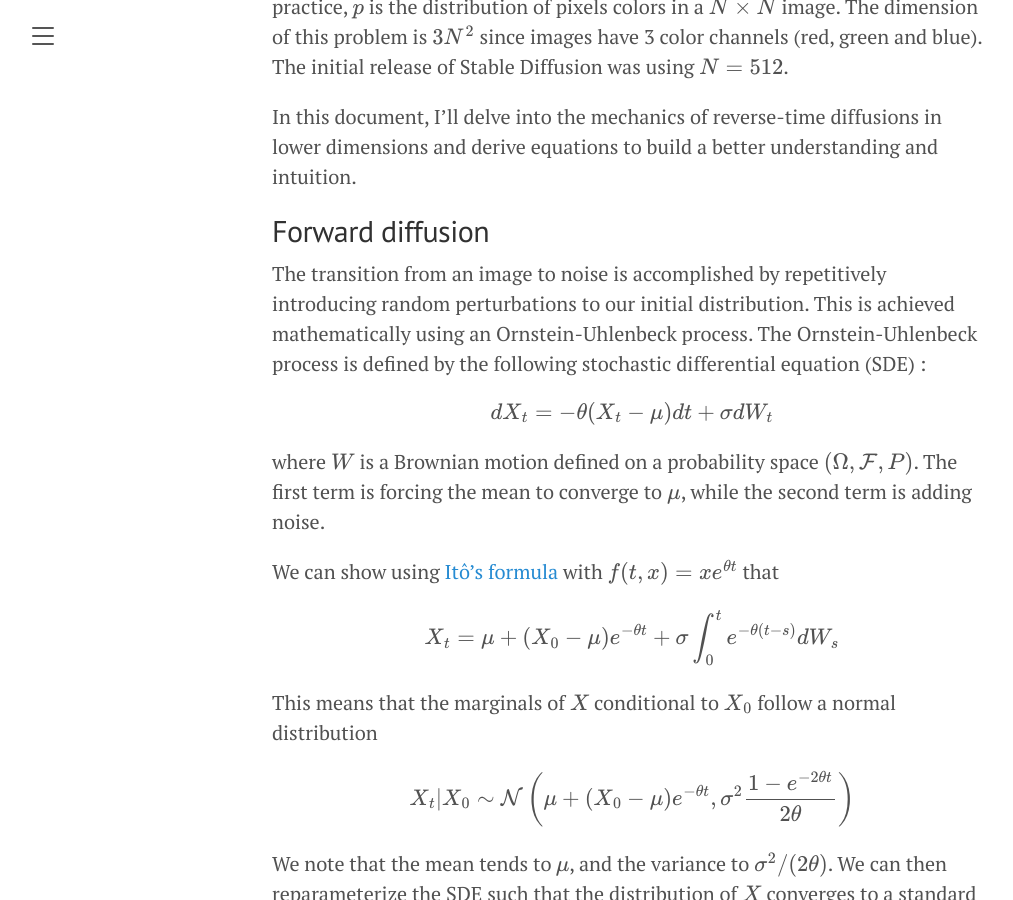
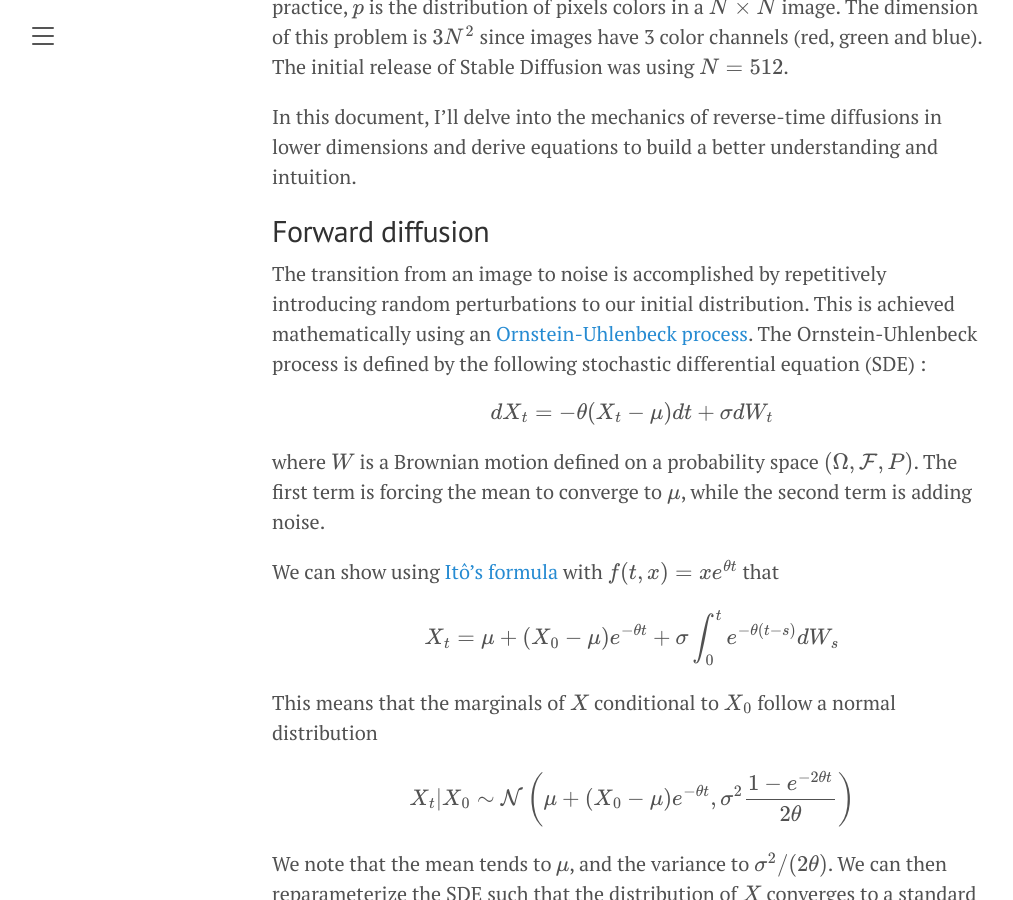
Before and after one commit to v4nn4/v4nn4.github.io, a Jekyll site: the page built from _posts/2023-10-24-stable-diffusion-and-time-reversal.md, in a window 1280 px wide and 900 px high, scrolled down 474 px. Shown: the whole window, without its empty margins (8-1021 px from the left). Built offline with Jekyll 4.4.1, drawn with Linux system fonts in a browser that asks for light colours; formulas are drawn with MathJax 3; part of the change alters nothing that is shown; some of the changed text lies outside the part shown.

Commit message:
Add some links

````diff
--- a/_posts/2023-10-24-stable-diffusion-and-time-reversal.md
+++ b/_posts/2023-10-24-stable-diffusion-and-time-reversal.md
@@ -11,7 +11,7 @@ In this document, I'll delve into the mechanics of reverse-time diffusions in lo
 
 ## Forward diffusion
 
-The transition from an image to noise is accomplished by repetitively introducing random perturbations to our initial distribution. This is achieved mathematically using an Ornstein-Uhlenbeck process. The Ornstein-Uhlenbeck process is defined by the following stochastic differential equation (SDE) :
+The transition from an image to noise is accomplished by repetitively introducing random perturbations to our initial distribution. This is achieved mathematically using an [Ornstein-Uhlenbeck process](https://en.wikipedia.org/wiki/Ornstein%E2%80%93Uhlenbeck_process). The Ornstein-Uhlenbeck process is defined by the following stochastic differential equation (SDE) :
 
 $$ dX_t = - \theta (X_t - \mu) dt + \sigma dW_t $$
 
@@ -66,7 +66,7 @@ $$ s_t(x) = \frac{\sum_{i=1}^N  - \frac{x - X_0^i \sqrt{\alpha_{t}}}{1-\alpha_{t
 
 This method can be very heavy as it needs to operate on the entire dataset at each step. Note that the resulting distribution is a Gaussian mixture with equally weighted normal variables centered on each particle $$X_0^i$$.
 
-Another method would be to actually approximate the distribution $$p_t$$ with a lower dimension Gaussian mixture. The score has a closed form and can then be easily calculated.
+Another method would be to actually approximate the distribution $$p_t$$ with a Gaussian mixture. The score has a closed form and can then be easily calculated.
 
 ## Centered Gaussian case
 
@@ -121,7 +121,7 @@ Something interesting to note is that for a given level of convergence of the va
 
 ## PyTorch implementation
 
-We consider a 1-dimensional distribution $$p$$, and use the previous diffusion to generate a random noise. In order to target an end variance of $$1 - \varepsilon$$, we let $$T = 1$$ and $$\sigma$$ such that $$\alpha_T = \varepsilon$$.
+We consider a 1-dimensional distribution $$p$$, and use the previous diffusion to generate a random noise. In order to target an end variance of $$1 - \varepsilon$$, we let $$T = 1$$ and $$\sigma$$ such that $$\alpha_T = \varepsilon$$. We use the [Euler scheme](https://en.wikipedia.org/wiki/Euler%E2%80%93Maruyama_method) to discretize the diffusion.
 
 ```python
 import math
@@ -216,6 +216,10 @@ def backward_diffusion_step(
 
 ![Diffusion from N(0, 1) to a Gaussian mixture](/assets/images/diffusion/gmm.png){: .center}
 
+That's all for today!
+
+---
+
 [^1]: ANDERSON, Brian DO. Reverse-time diffusion equation models. Stochastic Processes and their Applications, 1982, vol. 12, no 3, p. 313-326.
 
 [^7]: HAUSSMANN, Ulrich G. et PARDOUX, Etienne. Time reversal of diffusions. The Annals of Probability, 1986, p. 1188-1205.
````
Also changed, not shown: 1 other file.
